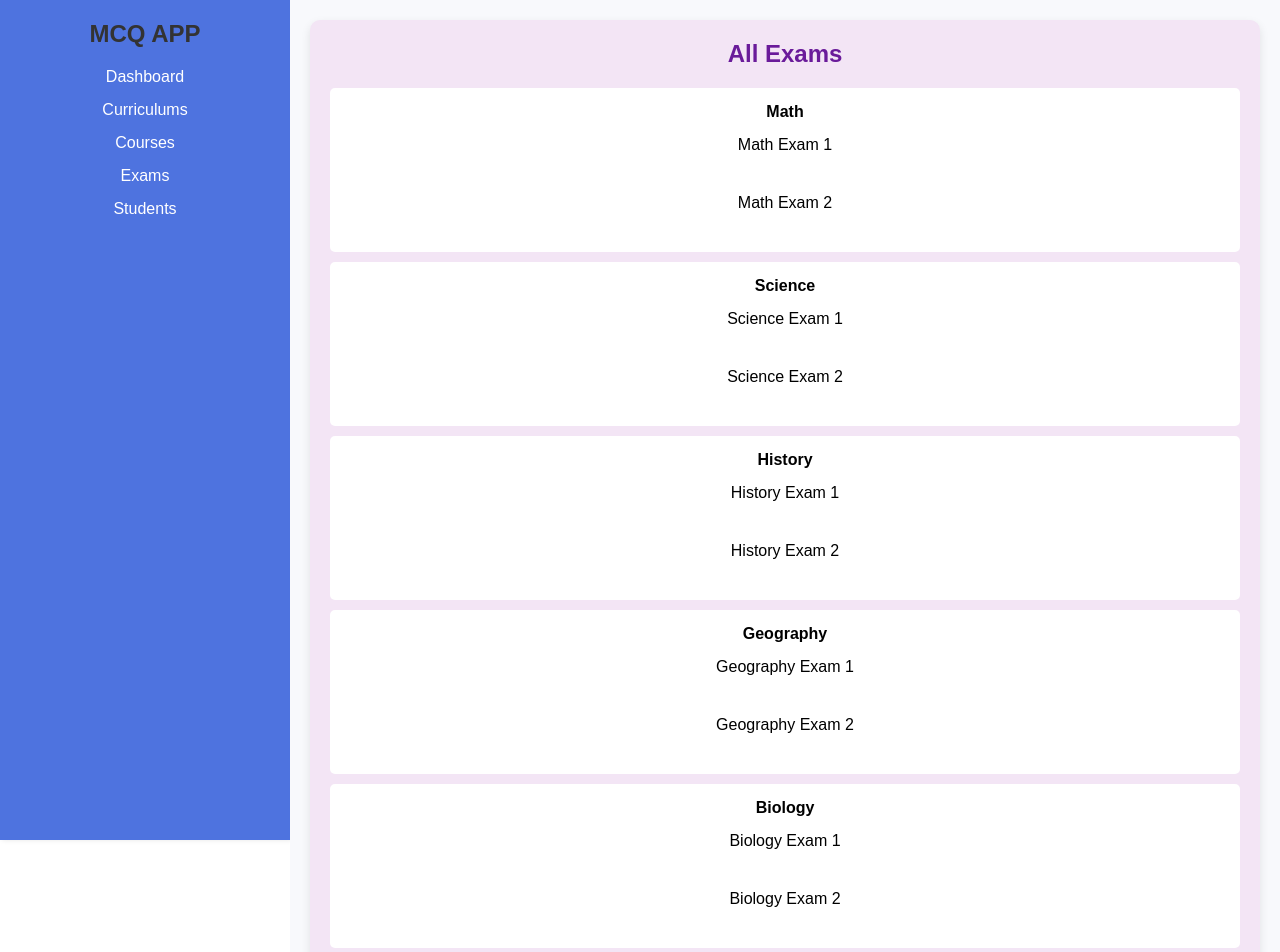
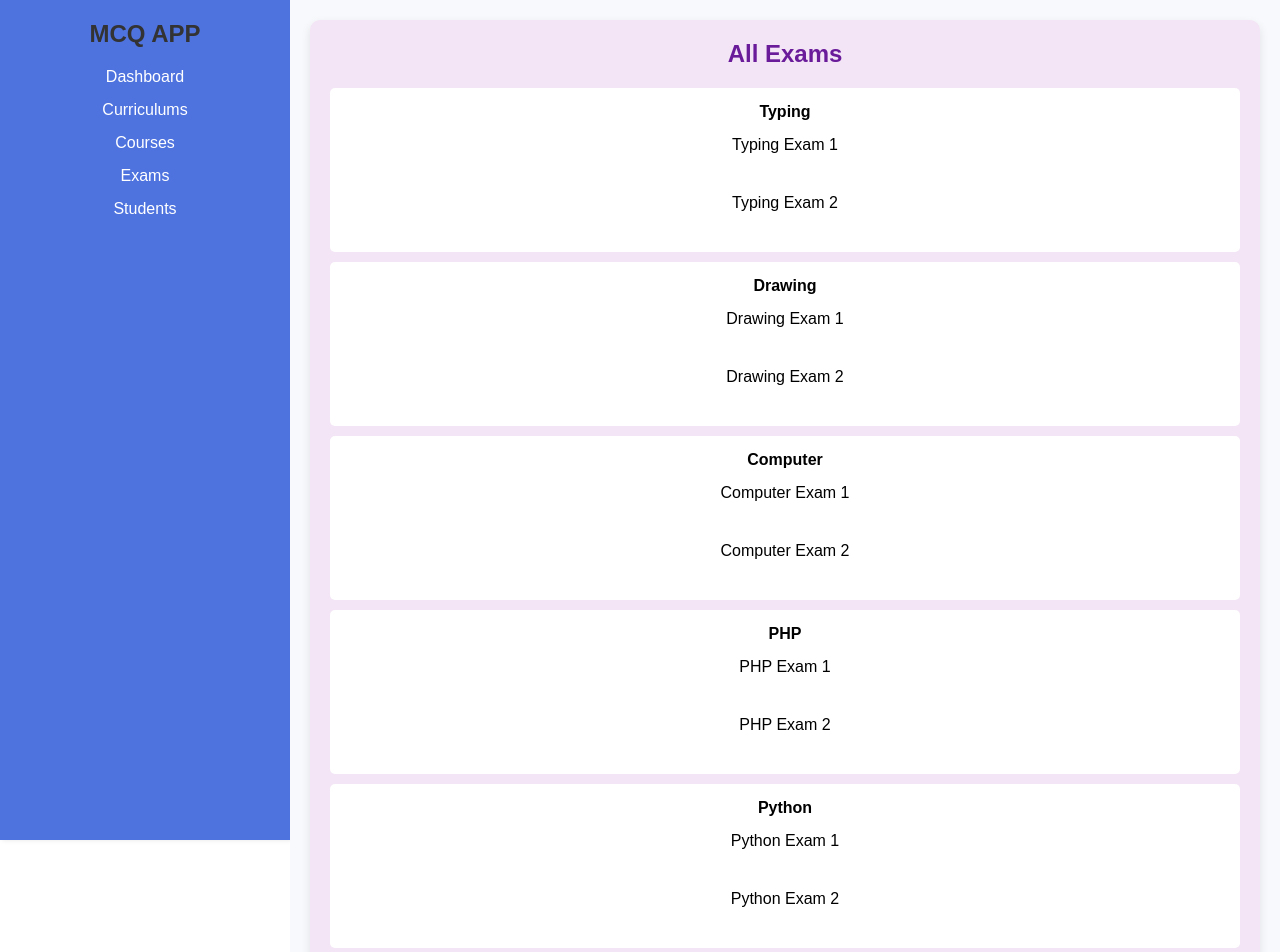
Before and after one commit to vinayakac/mcq, a React (Create React App) app in the folder webfront/: page /exams in a window 1280 px wide. Shown: the top 952 px of the page. Built offline with nearby package versions, Linux system fonts and the light colour scheme; sample sign-in values are in the browser's storage.

Commit message:
add subjects

```diff
--- a/webfront/src/components/CourseDetails.js
+++ b/webfront/src/components/CourseDetails.js
@@ -5,11 +5,11 @@ import "./CourseDetails.css"; // Import the CSS file
 
 // Initial sample student data
 const initialStudentsData = {
-  Math: ["Alice Johnson", "Bob Smith", "Charlie Brown"],
-  Science: ["David Wilson", "Eva Green", "Frank Wright"],
-  History: ["Grace Hall", "Henry Adams", "Ivy Clark"],
-  Geography: ["Jack King", "Lily Scott", "Mason Lee"],
-  Biology: ["Nora White", "Oliver Green", "Paula Blue"],
+  Typing: ["Alice Johnson", "Bob Smith", "Charlie Brown"],
+  Drawing: ["David Wilson", "Eva Green", "Frank Wright"],
+  Computer: ["Grace Hall", "Henry Adams", "Ivy Clark"],
+  PHP: ["Jack King", "Lily Scott", "Mason Lee"],
+  Python: ["Nora White", "Oliver Green", "Paula Blue"],
 };
 
 function CourseDetails({ course }) {
--- a/webfront/src/components/Courses.js
+++ b/webfront/src/components/Courses.js
@@ -4,11 +4,11 @@ import CourseDetails from "./CourseDetails"; // Import the CourseDetails compone
 import "./Courses.css"; // Import the CSS file
 
 const initialCourses = [
-  { name: "Math", curriculum: "1-4 class" },
-  { name: "Science", curriculum: "1-4 class" },
-  { name: "History", curriculum: "5-7 class" },
-  { name: "Geography", curriculum: "5-7 class" },
-  { name: "Biology", curriculum: "8-10 class" },
+  { name: "Typing", curriculum: "1-4 class" },
+  { name: "Drawing", curriculum: "1-4 class" },
+  { name: "Computer", curriculum: "5-7 class" },
+  { name: "PHP", curriculum: "5-7 class" },
+  { name: "Python", curriculum: "8-10 class" },
 ];
 
 function Courses({ curriculum }) {
--- a/webfront/src/components/Exams.js
+++ b/webfront/src/components/Exams.js
@@ -5,11 +5,11 @@ import "./Exams.css"; // Import the CSS file
 function Exams({ course }) {
   // Example exams for each course
   const examsData = {
-    Math: ["Math Exam 1", "Math Exam 2"],
-    Science: ["Science Exam 1", "Science Exam 2"],
-    History: ["History Exam 1", "History Exam 2"],
-    Geography: ["Geography Exam 1", "Geography Exam 2"],
-    Biology: ["Biology Exam 1", "Biology Exam 2"],
+    Typing: ["Typing Exam 1", "Typing Exam 2"],
+    Drawing: ["Drawing Exam 1", "Drawing Exam 2"],
+    Computer: ["Computer Exam 1", "Computer Exam 2"],
+    PHP: ["PHP Exam 1", "PHP Exam 2"],
+    Python: ["Python Exam 1", "Python Exam 2"],
   };
 
   const exams = examsData[course] || [];
@@ -21,12 +21,14 @@ function Exams({ course }) {
 
       {/* Show exams for the selected course or all exams if no course is selected */}
       <ul>
-        {course
-          ? exams.length > 0
-            ? exams.map((exam, index) => <li key={index}>{exam}</li>)
-            : <li>No exams available for this course.</li>
-          : allExams.length > 0
-            ? allExams.map(([courseName, exams]) => (
+        {course ? (
+          exams.length > 0 ? (
+            exams.map((exam, index) => <li key={index}>{exam}</li>)
+          ) : (
+            <li>No exams available for this course.</li>
+          )
+        ) : allExams.length > 0 ? (
+          allExams.map(([courseName, exams]) => (
             <li key={courseName}>
               <strong>{courseName}</strong>
               <ul>
@@ -36,8 +38,9 @@ function Exams({ course }) {
               </ul>
             </li>
           ))
-            : <li>No exams available.</li>
-        }
+        ) : (
+          <li>No exams available.</li>
+        )}
       </ul>
     </div>
   );
--- a/webfront/src/components/Students.js
+++ b/webfront/src/components/Students.js
@@ -4,11 +4,11 @@ import "./Students.css"; // Import the CSS file
 
 // Initial sample student data
 const studentsData = {
-  Math: ["Alice Johnson", "Bob Smith", "Charlie Brown"],
-  Science: ["David Wilson", "Eva Green", "Frank Wright"],
-  History: ["Grace Hall", "Henry Adams", "Ivy Clark"],
-  Geography: ["Jack King", "Lily Scott", "Mason Lee"],
-  Biology: ["Nora White", "Oliver Green", "Paula Blue"],
+  Typing: ["Alice Johnson", "Bob Smith", "Charlie Brown"],
+  Drawing: ["David Wilson", "Eva Green", "Frank Wright"],
+  Computer: ["Grace Hall", "Henry Adams", "Ivy Clark"],
+  PHP: ["Jack King", "Lily Scott", "Mason Lee"],
+  Python: ["Nora White", "Oliver Green", "Paula Blue"],
 };
 
 function Students() {
```
Lines whose indentation alone changed are shown as unchanged.
